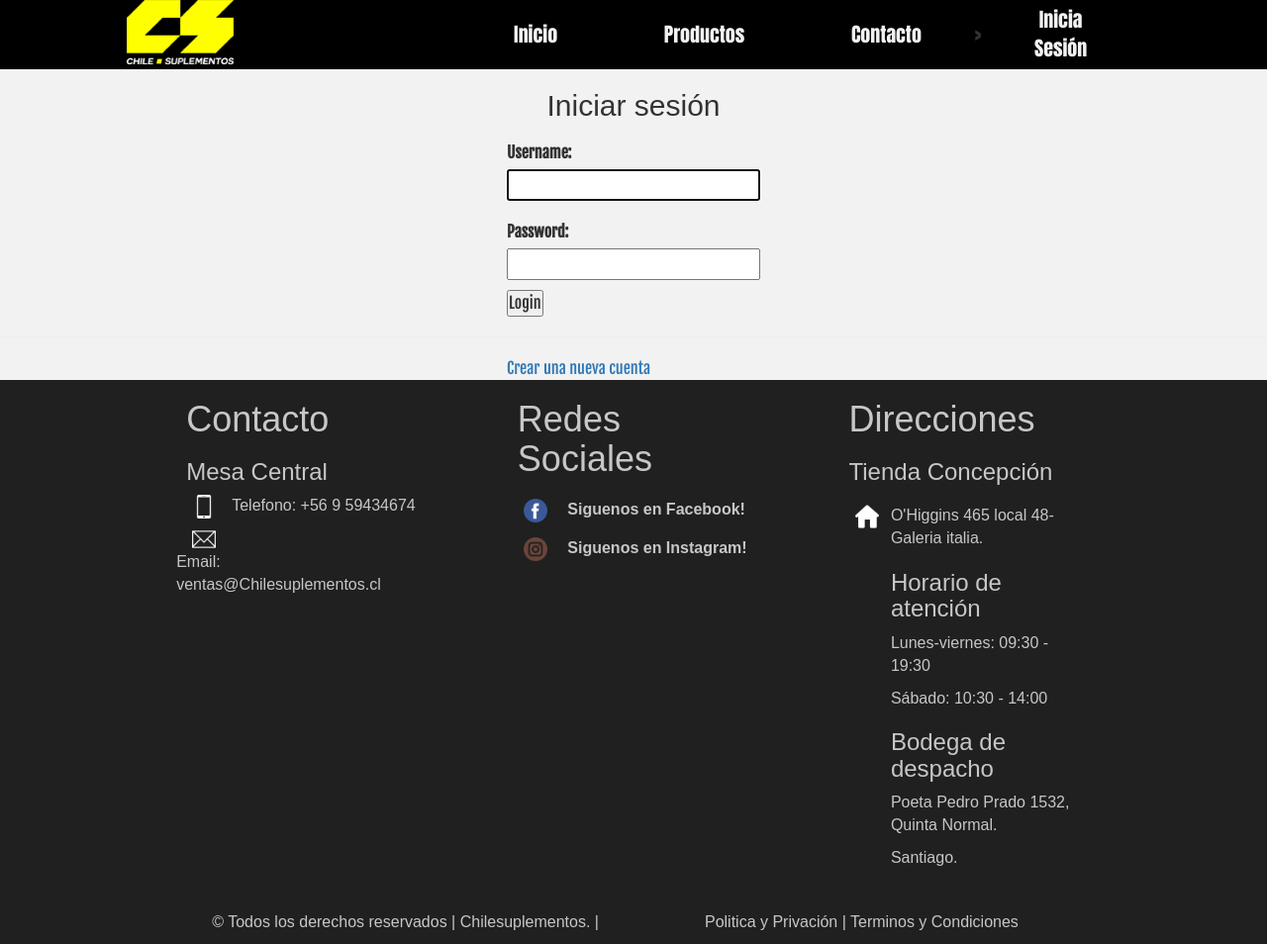
After one commit to pabluwu/Suplementos, a Django app: page /producto/login2 in a window 1280 px wide. The commit adds this page. Shown: the whole page at 99% size. Run offline with Django 3.2, Linux system fonts and the light colour scheme; some libraries are stand-ins or nearby versions; some web fonts are replaced.

Commit message:
Se añadió login y registro de usuario

```diff
--- a/producto/static/css/indexStyle.css
+++ b/producto/static/css/indexStyle.css
@@ -424,3 +424,39 @@ label.error {
     width: 100%;
     height: 100%;
 }
+
+.asies {
+    width: 100%;
+    padding: 0 40%;
+    font-family: 'Fjalla One', sans-serif;
+
+}
+
+.yes {
+    text-align: center;
+}
+
+.login2 {
+    width: 100%;
+    padding: 0 40%;
+    font-family: 'Fjalla One', sans-serif;
+
+}
+
+.xdda {
+text-align: center;
+
+}
+
+.asiesyop{
+    width: 100%;
+    padding: 15 40%;
+    font-family: 'Fjalla One', sans-serif;
+
+}
+
+.asiessi{
+    width: 100%;
+    padding: 0 40%;
+    font-family: 'Fjalla One', sans-serif;
+}
--- /dev/null
+++ b/producto/templates/producto/login2.html
@@ -0,0 +1,15 @@
+{% extends 'producto/plantilla.html'%}
+
+{% block content %}
+<h2 class="xdda">Iniciar sesión</h2>
+
+<form method="POST" class="login2">
+    {{ form.as_p }}
+    {% csrf_token %}
+    <button type="submit">Login</button>
+</form>
+
+<hr />
+<a href="{% url 'nuevo'%}" class="asiessi">Crear una nueva cuenta</a>
+
+{% endblock %}
--- a/producto/templates/producto/plantilla.html
+++ b/producto/templates/producto/plantilla.html
@@ -31,8 +31,9 @@
             <div class="enlaces uno col-xs-12 col-sm-8 col-md-8 col-lg-8" id="enlaces">
                 <a href="{% url 'index'%}">Inicio</a>
                 <a href="{% url 'productos'%}">Productos</a>
-                <a href="{% url 'contacto'%}">Contacto</a>
-                <a href="{% url 'login'%}">Iniciar Sesión</a>
+                <a href="{% url 'contacto'%}">Contacto</a>>
+                <a href="{% url 'login2'%}">Inicia Sesión</a>
+
             </div>
         </nav>
     </header>
--- a/producto/urls.py
+++ b/producto/urls.py
@@ -2,12 +2,16 @@ from django.urls import path
 from producto import views
 from django.conf import settings
 from django.conf.urls.static import static
+
 
 urlpatterns = [
     path('', views.index, name='index'),
     path('producto/contacto', views.contacto, name='contacto'),
     path('producto/login', views.login, name='login'),
     path('producto/productos', views.productos, name='productos'),
+    path('producto/nuevo',views.nuevo, name='nuevo'),
+    path('producto/login2', views.login2, name='login2'),
+
 ]
 
 if settings.DEBUG:
--- a/producto/views.py
+++ b/producto/views.py
@@ -1,7 +1,11 @@
-from django.shortcuts import render
+from django.shortcuts import render, redirect
 from .models import Producto
 from django.shortcuts import redirect
 from django.shortcuts import render, get_object_or_404
+from django.contrib.auth.forms import UserCreationForm
+from django.contrib.auth import authenticate
+from django.contrib.auth.forms import AuthenticationForm
+from django.contrib.auth import login as do_login
 
 # Create your views here.
 
@@ -17,3 +21,43 @@ def login(request):
 def productos(request):
     productos = Producto.objects.all()
     return render(request, 'producto/productos.html', {'productos' : productos})
+
+def nuevo(request):
+    if request.method == "POST":
+        form = UserCreationForm(request.POST)
+        if form.is_valid():
+            form.save()
+            return redirect('login')
+    else:
+        form = UserCreationForm()
+
+    form.fields['username'].help_text = 'Nombre de Usuario'
+    form.fields['password1'].help_text = 'Contraseña'
+    form.fields['password2'].help_text = 'Repita Contraseña'
+    return render(request, 'producto/nuevo.html', {'form':form})
+
+
+def login2(request):
+
+    form = AuthenticationForm()
+    if request.method == "POST":
+
+        form = AuthenticationForm(data=request.POST)
+
+        if form.is_valid():
+
+            username = form.cleaned_data['username']
+            password = form.cleaned_data['password']
+
+
+            user = authenticate(username=username, password=password)
+
+
+            if user is not None:
+
+                do_login(request, user)
+
+                return redirect('/')
+
+
+    return render(request, "producto/login2.html", {'form': form})
```
Also changed, not shown: producto/templates/producto/nuevo.html (added, +12 -0 lines), db.sqlite3.
